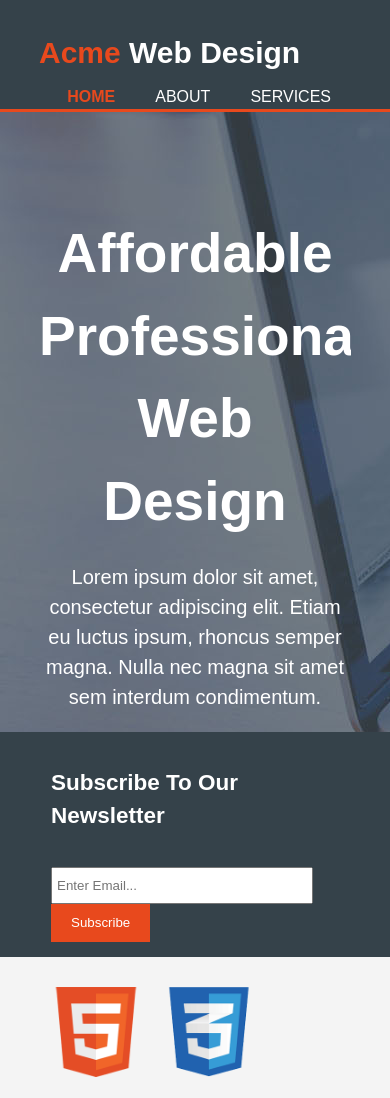
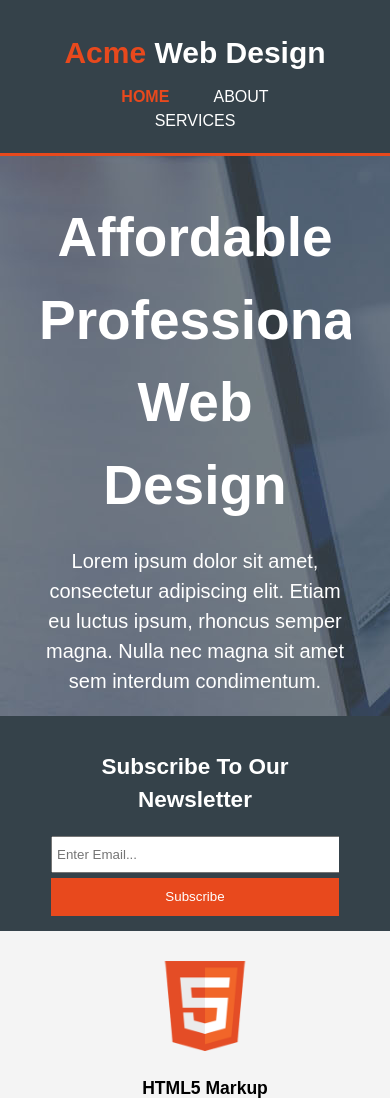
Before and after one commit to AlejoVE/acme-web-design, a plain HTML site: page index.html in a window 390 px wide. Shown: the top 1098 px of the page. Drawn offline with Linux system fonts and the light colour scheme.

Commit message:
I added the media queries in the style sheet

```diff
--- a/css/style.css
+++ b/css/style.css
@@ -170,3 +170,37 @@ ul#services li{
     background-color:#e8491d;
     text-align: center;
   }
+
+  /* Media Queries */
+@media(max-width: 768px){
+  header #branding,
+  header nav,
+  header nav li,
+  #newsletter h1,
+  #newsletter form,
+  #boxes .box,
+  article#main-col,
+  aside#sidebar{
+    float:none;
+    text-align:center;
+    width:100%;
+  }
+
+  header{
+    padding-bottom:20px;
+  }
+
+  #showcase h1{
+    margin-top:40px;
+  }
+
+  #newsletter button, .quote button{
+    display:block;
+    width:100%;
+  }
+
+  #newsletter form input[type="email"], .quote input, .quote textarea{
+    width:100%;
+    margin-bottom:5px;
+  }
+}
```
